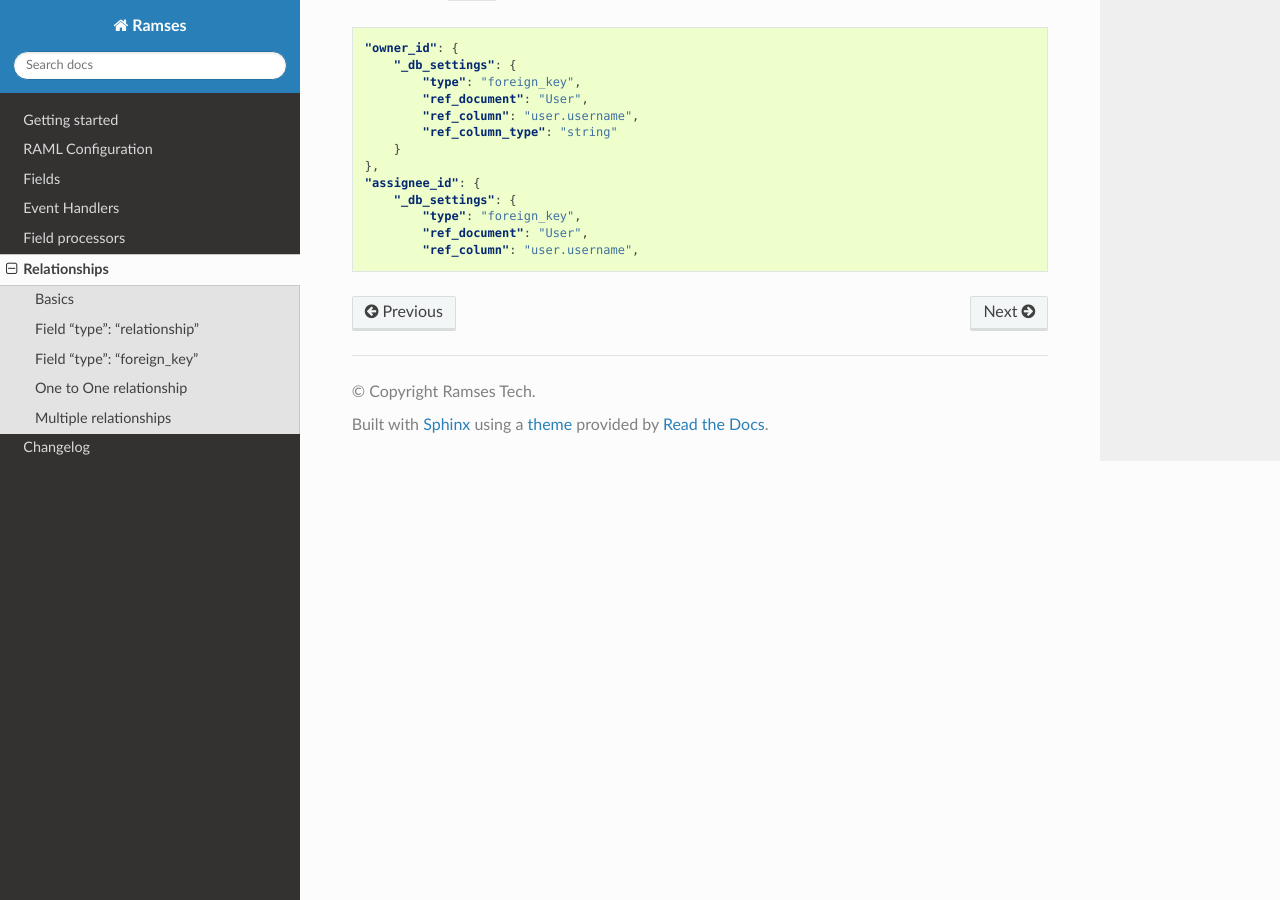
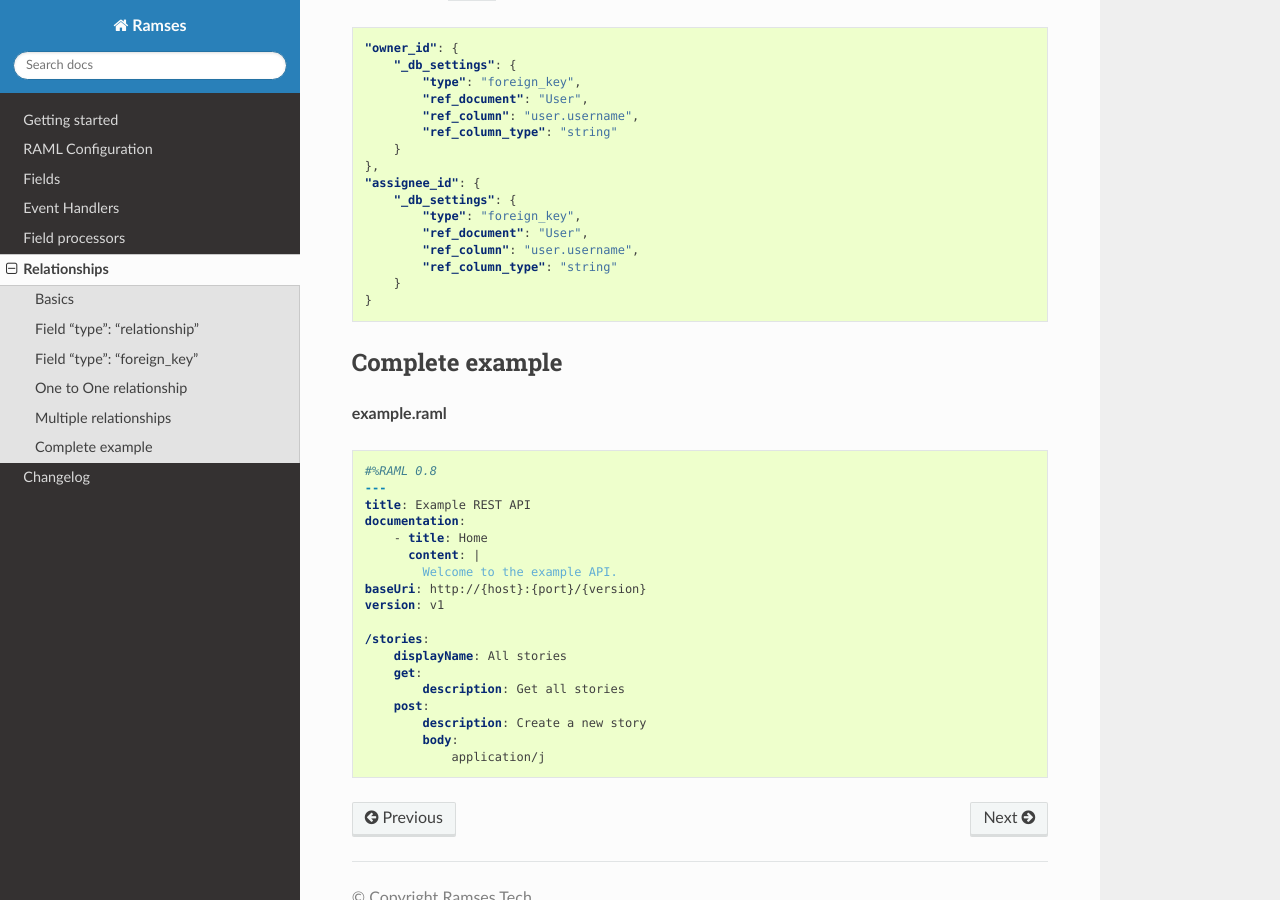
Before and after one commit to FilledOfCode/Larkord, a Sphinx documentation site: the page built from docs/source/relationships.rst, in a window 1280 px wide and 900 px high, scrolled down 3680 px. Built offline with Sphinx 7.4.7 and the Read the Docs theme 2.0.0, drawn with Linux system fonts in a browser that asks for light colours; pages that are not in the unit, such as notebooks, are missing from menus.

```diff
--- a/docs/source/relationships.rst
+++ b/docs/source/relationships.rst
@@ -181,3 +181,33 @@
             "type": "foreign_key",
             "ref_document": "User",
             "ref_column": "user.username",
+            "ref_column_type": "string"
+        }
+    }
+
+
+Complete example
+----------------
+
+**example.raml**
+
+.. code-block:: yaml
+
+    #%RAML 0.8
+    ---
+    title: Example REST API
+    documentation:
+        - title: Home
+          content: |
+            Welcome to the example API.
+    baseUri: http://{host}:{port}/{version}
+    version: v1
+
+    /stories:
+        displayName: All stories
+        get:
+            description: Get all stories
+        post:
+            description: Create a new story
+            body:
+                application/j
```
